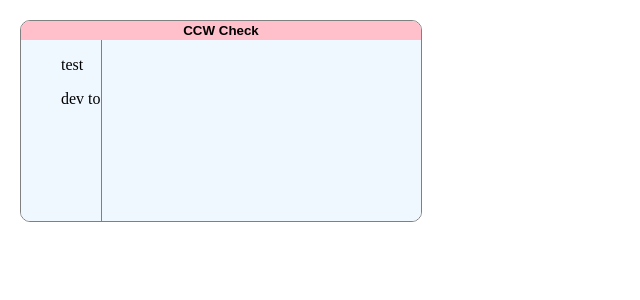
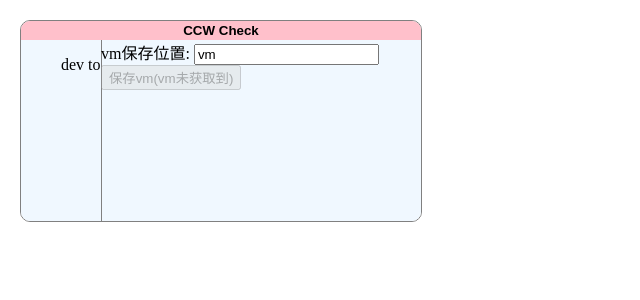
Before and after one commit to BenPaoDeXiaoZhi/ccwFireWall, a Svelte app: page / in a window 1280 px wide. Shown: the top 300 px of the page, without its empty margins (0-640 px from the left). Built offline with nearby package versions, Linux system fonts and the light colour scheme; the HTML template or start-up script is replaced by a standard one.

Commit message:
更新 plugin-manifest.ts

```diff
--- a/plugins/plugin-manifest.ts
+++ b/plugins/plugin-manifest.ts
@@ -3,6 +3,5 @@ import { Plugin } from "../src/plugin";
 import DevTools from "./devTools/Main.svelte";
 
 export default [
-  new Plugin("test","",()=>(()=>null)),
   new Plugin("dev tools","",DevTools),
 ]
```
